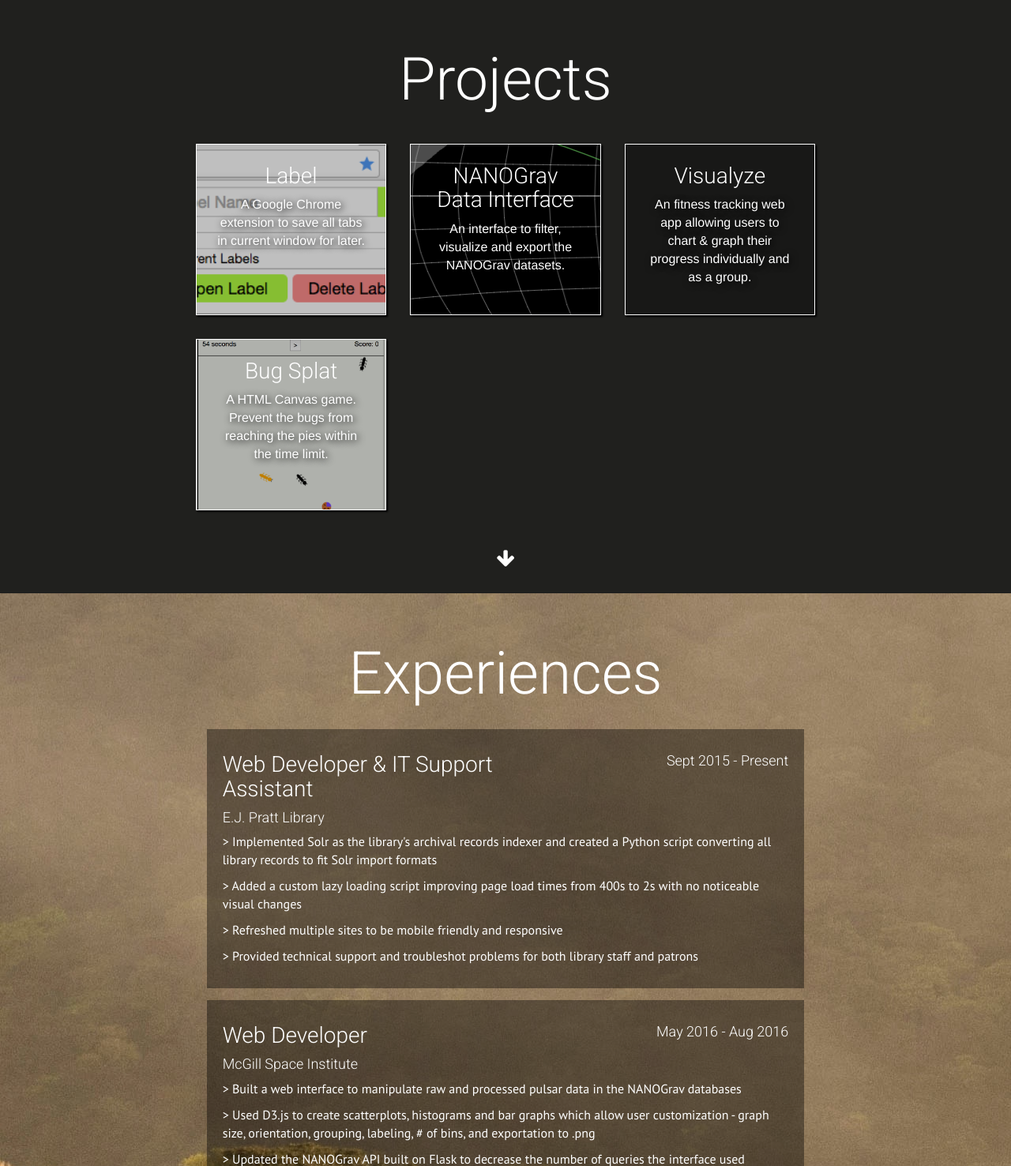
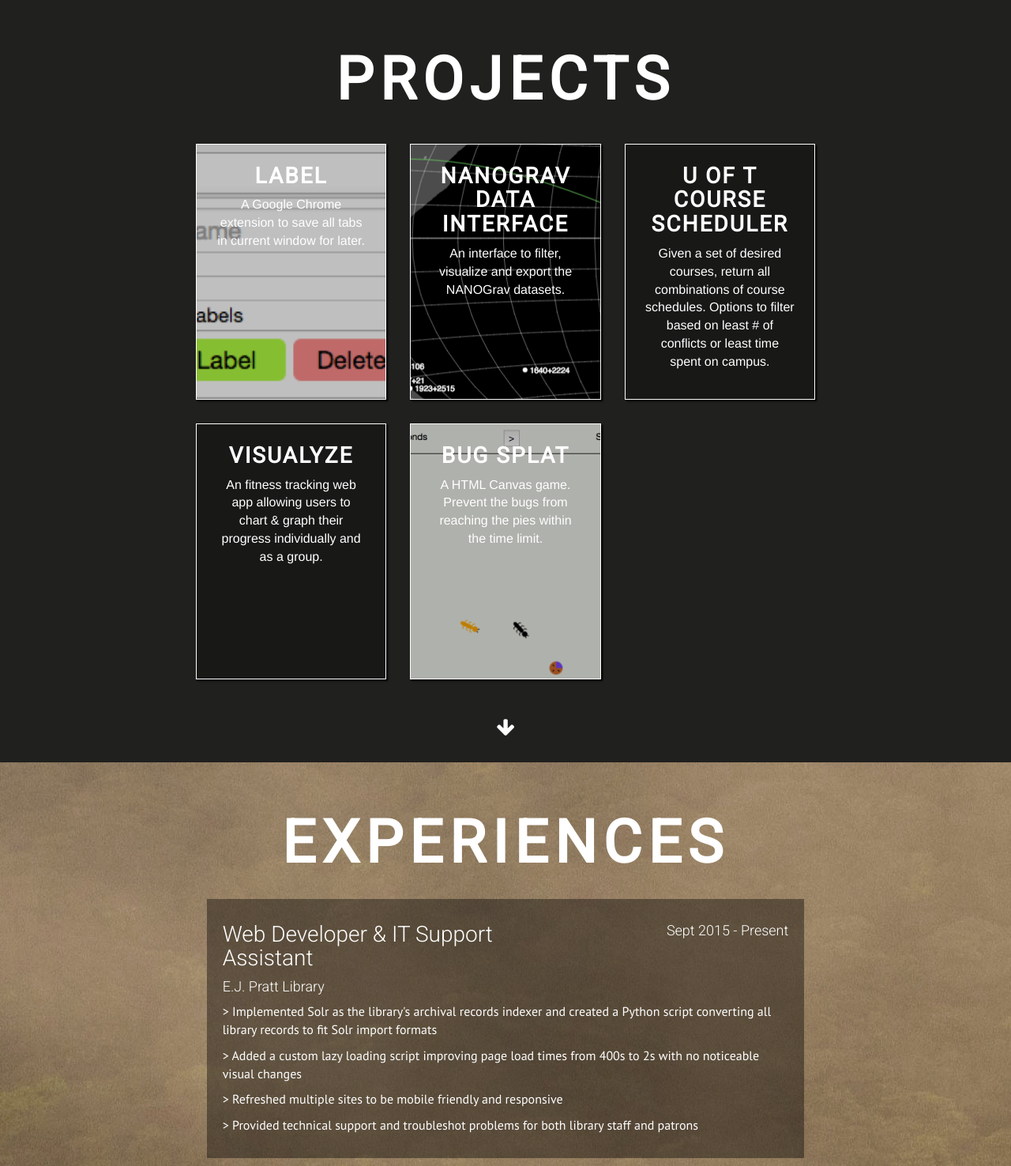
Before and after one commit to Jaacky/jackyvan.com, a Flask app: page / in a window 1280 px wide. Shown: the part 801-2277 px from the top of the page at 79% size. Run offline with Flask 2, Linux system fonts and the light colour scheme; some libraries are stand-ins or nearby versions.

Commit message:
Updating project details

```diff
--- a/www/static/css/styles.css
+++ b/www/static/css/styles.css
@@ -23,7 +23,7 @@
 	left: 0;
 	height: 100%;
 	width: 100%;
-	background-color: rgba(255,255,255,0.69);
+	background-color: rgba(0,0,0,0.69);
 	display: none;
 }
 
@@ -58,6 +58,9 @@
 
 h1.title {
 	position: relative;
+	letter-spacing: 8px;
+	font-weight: 700;
+	text-transform: uppercase;
 }
 
 h2 {
@@ -157,7 +160,7 @@
 }
 
 #about h1 {
-	font-size: 90px;
+	font-size: 100px;
 }
 
 #about h2 {
@@ -218,11 +221,13 @@
 .project h2 {
 	position: relative;
 	margin-top: 0;
+	text-transform: uppercase;
+	letter-spacing: 2px;
+	font-weight: 700;
 }
 
 .project p {
 	position: relative;
-	text-shadow: 2px 2px 10px black;
 	font-size: 16px
 }
 
@@ -238,7 +243,7 @@
 .project-mask-overlay {
 	position: fixed;
 	z-index: 1339;
-	height: 400px;
+	/*height: 400px;*/
 	width: 30%;
 	top: 50%;
 	left: 50%;
@@ -249,13 +254,16 @@
     transform: translateX(-50%) translateY(-50%);
 
 	padding: 50px;
-	border-radius: 8px;
-	background-color: rgba(32, 32, 30, 1);
+	background-color: rgba(75, 75, 75, 1);
 	display: none;
 }
 
 .project-mask-overlay.active {
 	display: block;
+}
+
+.project-mask-overlay h2 {
+	font-size: 36px;
 }
 
 .project-mask-overlay p {
--- a/www/templates/index.html
+++ b/www/templates/index.html
@@ -37,9 +37,10 @@
           A Google Chrome extension to save all tabs in current window for later.
         </p>
         <div class="project-mask-overlay">
-          <h3>Label</h3>
+          <h2>Label</h2>
           <p>Extension can be found here: </p>
           <p>GitHub repo: </p>
+          <p>Used: Google Chrome Extension API, JavaScript, HTML/CSS</p>
         </div>
       </div>
     </div>
@@ -51,9 +52,24 @@
           An interface to filter, visualize and export the NANOGrav datasets.
         </p>
         <div class="project-mask-overlay">
-          <h3>NANOGrav Data Interface</h3>
-          <p>Graphical functionality built using D3.js</p>
+          <h2>NANOGrav Data Interface</h2>
+          <p>Website: <a href="https://data.nanograv.org/tools/">https://data.nanograv.org/tools/</a></p>
+          <p>Used: D3.js, Flask, jQuery, Bootstrap, HTML/CSS</p>
+        </div>
+      </div>
+    </div>
+    <div class="project col-md-4">
+      <div class="project-inner col-sm-12">
+        <div class="project-mask"></div>
+        <h2>U of T Course Scheduler</h2>
+        <p>
+          Given a set of desired courses, return all combinations of course schedules. Options to filter based on least # of conflicts or least time spent on campus.
+        </p>
+        <div class="project-mask-overlay">
+          <h2>Visualyze</h2>
           <p>Website: </p>
+          <p>GitHub repo: </p>
+          <p>Used: D3.js, Passport.js, jQuery, Express, Node.js</p>
         </div>
       </div>
     </div>
@@ -65,9 +81,10 @@
           An fitness tracking web app allowing users to chart & graph their progress individually and as a group.
         </p>
         <div class="project-mask-overlay">
-          <h3>Visualyze</h3>
+          <h2>Visualyze</h2>
           <p>Website: </p>
           <p>GitHub repo: </p>
+          <p>Used: D3.js, Passport.js, jQuery, Express, Node.js</p>
         </div>
       </div>
     </div>
@@ -79,10 +96,11 @@
           A HTML Canvas game. Prevent the bugs from reaching the pies within the time limit.
         </p>
         <div class="project-mask-overlay">
-          <h3>BugSplat</h3>
+          <h2>BugSplat</h2>
           <p>Graphics drawn using HTML canvas</p>
           <p><a href="/bugSplat">Link to Game</a></p>
           <p>GitHub repo: </p>
+          <p>HTML Canvas, JavaScript, HTML/CSS</p>
         </div>
       </div>
     </div>
```
